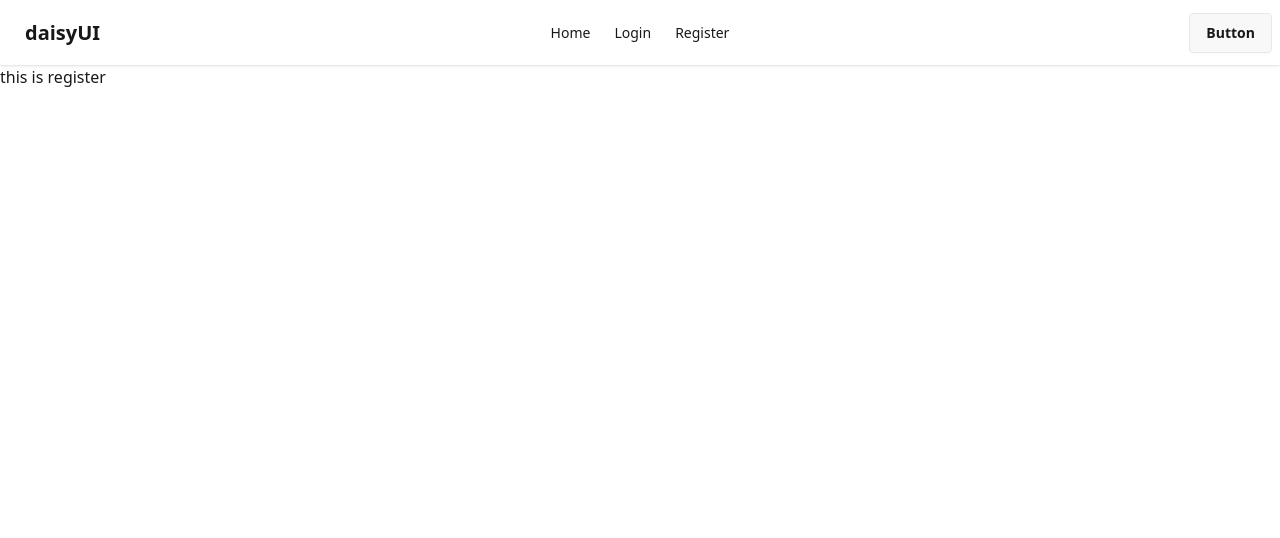
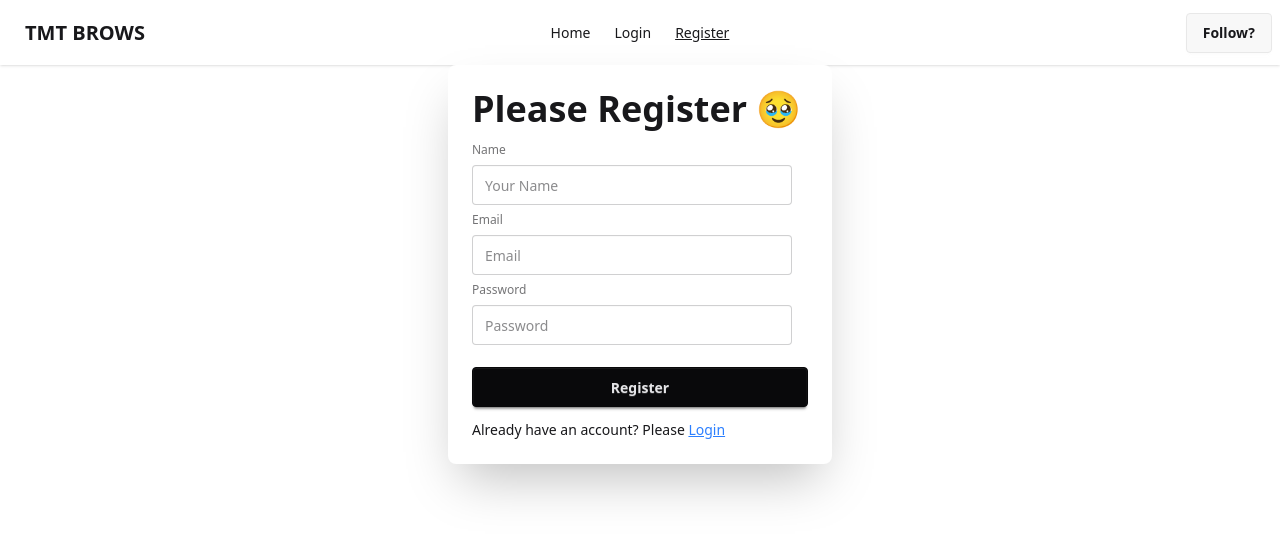
Before and after one commit to MasumRezaMunna/Firebase-Integration, a React (Vite) app: page /register in a window 1280 px wide. Shown: the top 538 px of the page. Built offline with nearby package versions, Linux system fonts and the light colour scheme.

Commit message:
create login and registration form using daisy ui

```diff
--- a/src/components/Home/Home.jsx
+++ b/src/components/Home/Home.jsx
@@ -2,8 +2,9 @@ import React from 'react';
 
 const Home = () => {
     return (
-        <div>
-            <h4>this is home</h4>
+        <div className='text-center mt-50'>
+            <h1 className='text-3xl text-yellow-100'>Welcome Bro!</h1>
+            <h2 className='mt-5'>I hope you bought me a pizza..😃</h2>
         </div>
     );
 };
--- a/src/components/Login/Login.jsx
+++ b/src/components/Login/Login.jsx
@@ -1,10 +1,28 @@
 import React from 'react';
+import { Link } from 'react-router';
 
 const Login = () => {
     return (
-        <div>
-            <h4>this is login</h4>
-        </div>
+        <div className="card bg-base-100 w-full mx-auto max-w-sm shrink-0 shadow-2xl">
+      <div className="card-body">
+              <h1 className="text-4xl font-bold">Please Login 😘</h1>
+
+       <form>
+            <fieldset className="fieldset">
+                {/* email field */}
+          <label className="label">Email</label>
+          <input type="email" name='email' className="input" placeholder="Email" />
+          {/* password field */}
+          <label className="label">Password</label>
+          <input type="password" name='password' className="input" placeholder="Password" />
+          <div><a className="link link-hover">Forgot password?</a></div>
+          <button className="btn btn-neutral mt-4">Login</button>
+        </fieldset>
+        </form>
+        <p>New to our website? Please <Link className='text-blue-500 underline hover:text-blue-700' to="/login">Register</Link> </p>
+
+  </div>
+</div>
     );
 };
 
--- /dev/null
+++ b/src/components/NavBar/NavBar.css
@@ -0,0 +1,3 @@
+.menu a.active {
+    text-decoration: underline;
+}
--- a/src/components/NavBar/NavBar.jsx
+++ b/src/components/NavBar/NavBar.jsx
@@ -1,5 +1,6 @@
 import React from 'react';
 import { NavLink } from 'react-router';
+import './NavBar.css';
 
 const NavBar = () => {
 
@@ -23,7 +24,7 @@ const NavBar = () => {
        {links}
       </ul>
     </div>
-    <a className="btn btn-ghost text-xl">daisyUI</a>
+    <NavLink to="/" className="btn btn-ghost text-xl hover:text-2xl hover:text-green-200">TMT BROWS</NavLink>
   </div>
   <div className="navbar-center hidden lg:flex">
     <ul className="menu menu-horizontal px-1">
@@ -31,7 +32,7 @@ const NavBar = () => {
     </ul>
   </div>
   <div className="navbar-end">
-    <a className="btn">Button</a>
+    <a href="https://www.facebook.com/TMTBrows" className="btn hover:text-2xl hover:text-red-500">Follow?</a>
   </div>
 </div>
     );
--- a/src/components/Register/Register.jsx
+++ b/src/components/Register/Register.jsx
@@ -1,10 +1,51 @@
+import { createUserWithEmailAndPassword } from 'firebase/auth';
 import React from 'react';
+import { Link } from 'react-router';
+import { auth } from '../../firebase/Firebase.init';
 
 const Register = () => {
+
+    const handleRegister = (event) =>{
+        event.preventDefault();
+        const email = event.target.email.value;
+        const password = event.target.password.value;
+        console.log(email, password)
+
+        createUserWithEmailAndPassword(auth, email, password)
+        .then(result =>{
+            console.log(result)
+        })
+        .catch(error =>{
+            console.log(error)
+        })
+    }
+
     return (
-        <div>
-            <h4>this is register</h4>
-        </div>
+
+
+    <div className="card bg-base-100 w-full mx-auto max-w-sm shrink-0 shadow-2xl">
+      <div className="card-body">
+              <h1 className="text-4xl font-bold">Please Register 🥹</h1>
+
+       <form onSubmit={handleRegister}>
+            <fieldset className="fieldset">
+                {/* name field */}
+          <label className="label">Name</label>
+          <input type="text" name='name' className="input" placeholder="Your Name" />
+                {/* email field */}
+          <label className="label">Email</label>
+          <input type="email" name='email' className="input" placeholder="Email" />
+          {/* password field */}
+          <label className="label">Password</label>
+          <input type="password" name='password' className="input" placeholder="Password" />
+
+          <button className="btn btn-neutral mt-4">Register</button>
+        </fieldset>
+        </form>
+        <p>Already have an account? Please <Link className='text-blue-500 underline hover:text-blue-700' to="/login">Login</Link> </p>
+
+  </div>
+</div>
     );
 };
 
--- a/src/firebase/Firebase.init.js
+++ b/src/firebase/Firebase.init.js
@@ -1,5 +1,7 @@
 // Import the functions you need from the SDKs you need
 import { initializeApp } from "firebase/app";
+import { getAuth } from "firebase/auth";
+
 // TODO: Add SDKs for Firebase products that you want to use
 // https://firebase.google.com/docs/web/setup#available-libraries
 
@@ -15,3 +17,5 @@ const firebaseConfig = {
 
 // Initialize Firebase
 const app = initializeApp(firebaseConfig);
+
+export const auth = getAuth(app);
```
